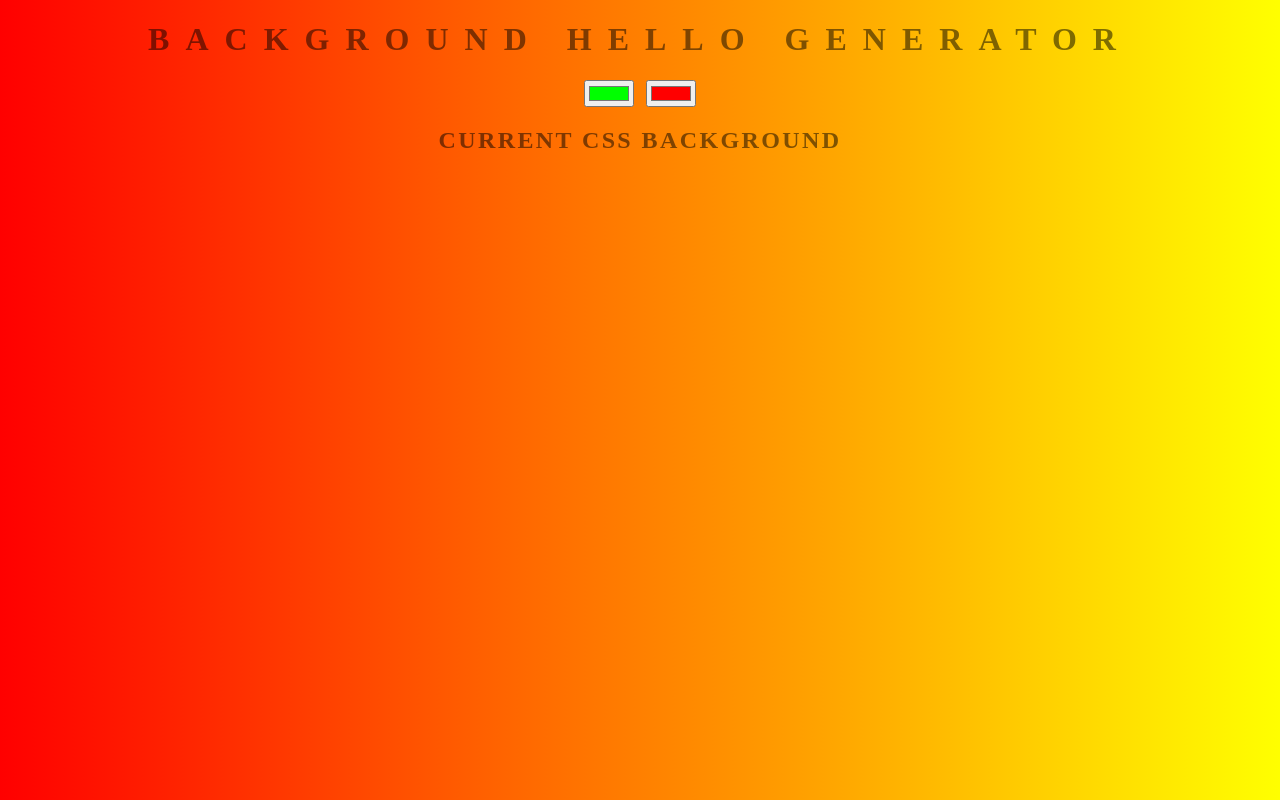
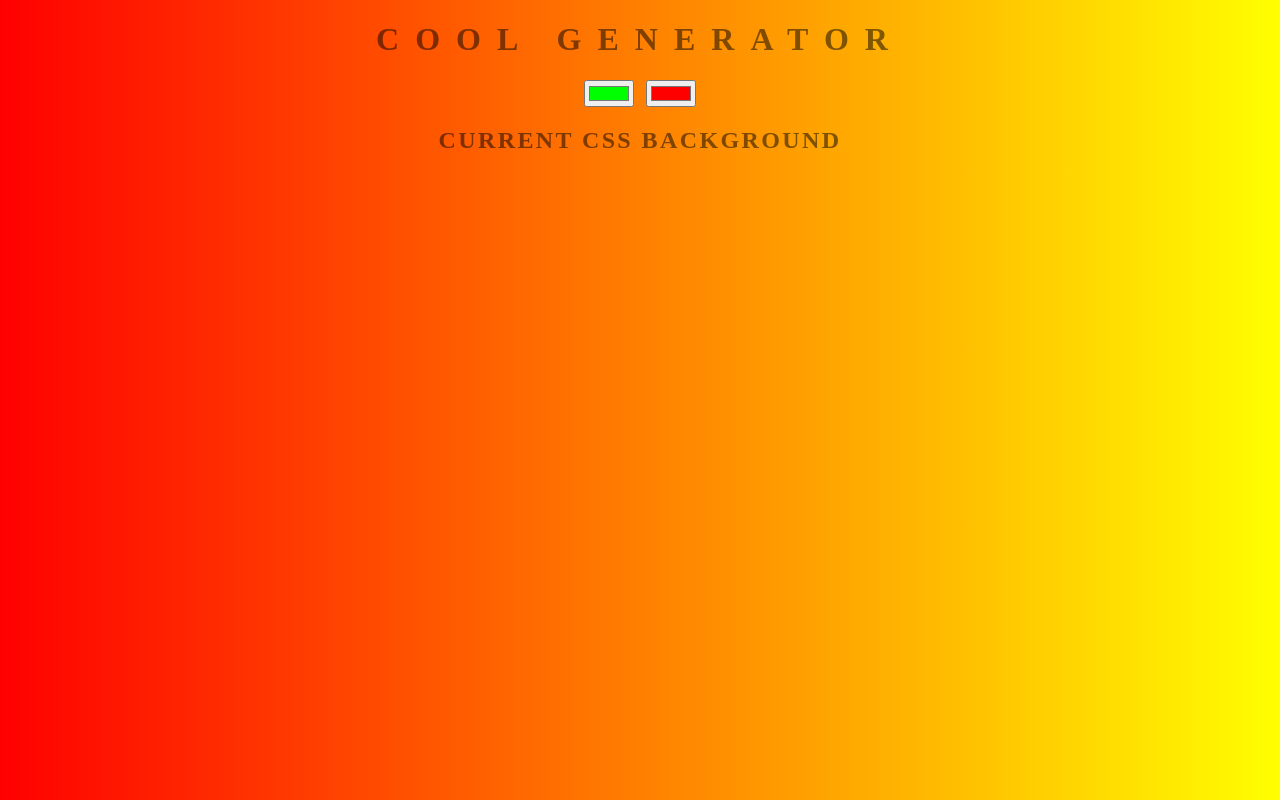
Before and after one commit to dexxter47/backgen, a plain HTML site: page index.html in a window 1280 px wide. Drawn offline with Linux system fonts and the light colour scheme.

Commit message:
changing header

```diff
--- a/index.html
+++ b/index.html
@@ -5,7 +5,7 @@
 	<link rel="stylesheet" type="text/css" href="style.css">
 </head>
 <body id="gradient">
-<h1>Background hello Generator</h1>
+<h1>Cool Generator</h1>
 <input type="color" class="color1" name="color1" value="#00ff00">
 <input type="color" class="color2" name="color2" value="#ff0000">
 <h2>Current CSS Background</h2>
```
